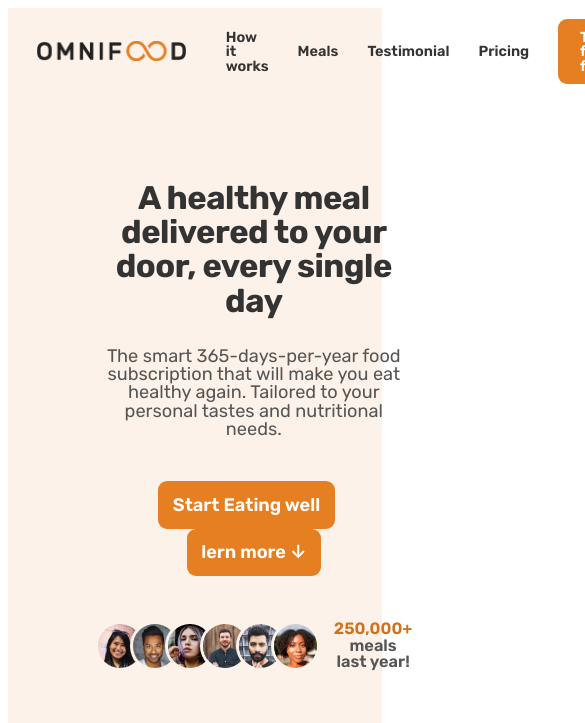
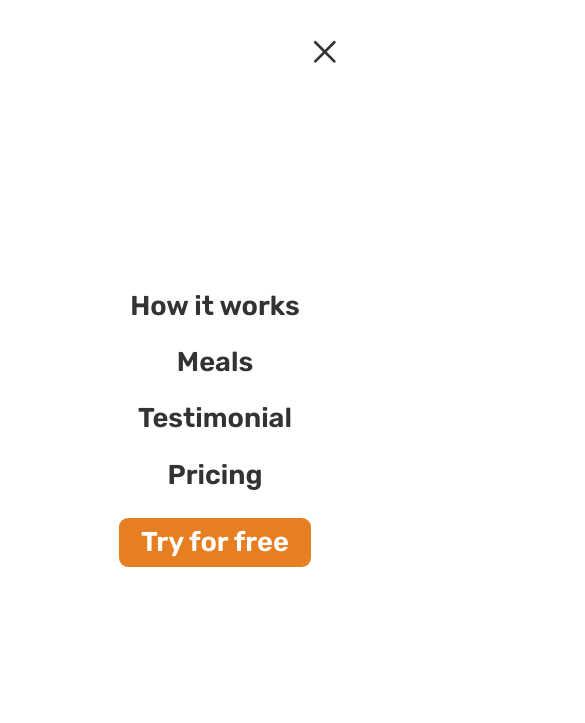
Before and after one commit to adibmansuri/Omnifood-, a plain HTML site: page Omnifood/index.html in a window 390 px wide. Shown: the top 723 px of the page, 585 px wide, since content can reach past the window. Drawn offline with nearby package versions, Linux system fonts and the light colour scheme.

Commit message:
mobil nav menue  eith animation

```diff
--- a/Omnifood/css/general.css
+++ b/Omnifood/css/general.css
@@ -31,12 +31,14 @@
 }
 html {
   font-size: 10px;
+  overflow-x: hidden;
 }
 body {
   font-family: "Rubik", "Inter", sans-serif;
   line-height: 1;
   font-weight: 400;
   color: #555;
+  overflow-x: hidden;
 }
 /* *****************
 General********* */
@@ -146,6 +148,7 @@
   align-items: center;
   padding: 0 4.8rem;
   height: 9.6rem;
+  position: relative;
 }
 .logo {
   height: 2.2rem;
--- a/Omnifood/css/queries.css
+++ b/Omnifood/css/queries.css
@@ -94,6 +94,44 @@
   .cta-form {
     grid-template-columns: 1fr;
   }
+
+  /* *** Mobile Navigation */
+  .main-nav {
+    background-color: white;
+    position: absolute;
+    top: 0;
+    left: 0;
+    width: 100%;
+    height: 100vh;
+    transform: translate(100%);
+    display: flex;
+    align-items: center;
+    justify-content: center;
+    transition: all 0.5s ease-in;
+    opacity: 0;
+    pointer-events: none;
+    visibility: hidden;
+  }
+  .nav-open .main-nav {
+    opacity: 1;
+    pointer-events: auto;
+    visibility: visible;
+    transform: translate(0);
+  }
+  .nav-open .icon-mobile-nav[name="close-outline"] {
+    display: block;
+  }
+  .nav-open .icon-mobile-nav[name="menu-outline"] {
+    display: none;
+  }
+  .main-nav-list {
+    flex-direction: column;
+    gap: 4.8;
+  }
+  .main-nav-link:link,
+  .main-nav-link:visited {
+    font-size: 3rem;
+  }
 }
 /*
 /*
--- a/Omnifood/css/style.css
+++ b/Omnifood/css/style.css
@@ -1,3 +1,19 @@
+.btn-mobile-nav {
+  border: none;
+  background: none;
+  cursor: pointer;
+}
+.icon-mobile-nav {
+  height: 4.8rem;
+  width: 4.8rem;
+  color: #333;
+}
+.icon-mobile-nav[name="close-outline"] {
+  display: none;
+}
+/* ***********
+Hero
+************** */
 .Section-hero {
   background-color: #fdf2e9;
   padding: 6.4rem;
--- a/Omnifood/index.html
+++ b/Omnifood/index.html
@@ -24,8 +24,8 @@
     <link rel="stylesheet" href="css/queries.css">
   </head>
   <body>
-    <header class="header">
-      <a href="">
+    <header class="header nav-open">
+      <a href="#">
 
         <img
         class="logo"
@@ -33,6 +33,7 @@
         alt="omnifood logo"
         />
       </a>
+
       <nav class="main-nav">
         <ul class="main-nav-list">
           <li><a href="#" class="main-nav-link">How it works</a></li>
@@ -42,6 +43,11 @@
           <li><a href="#" class="main-nav-link nav-cav">Try for free</a></li>
         </ul>
       </nav>
+      <button class="btn-mobile-nav">
+        <ion-icon class="icon-mobile-nav" name="menu-outline"></ion-icon>
+        <ion-icon class="icon-mobile-nav" name="close-outline"></ion-icon>
+
+        </button>
     </header>
     <main>
       <section class="Section-hero">
```
